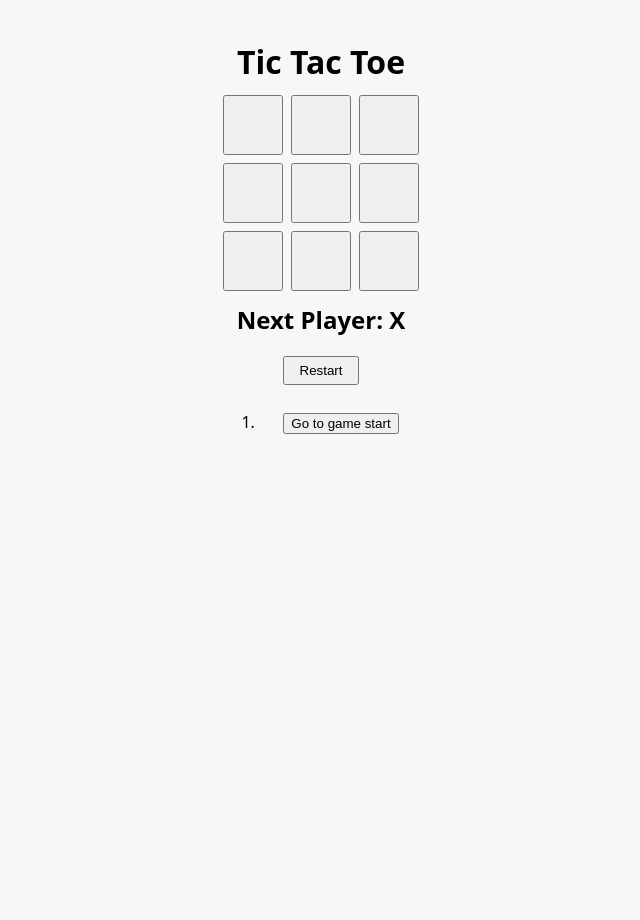
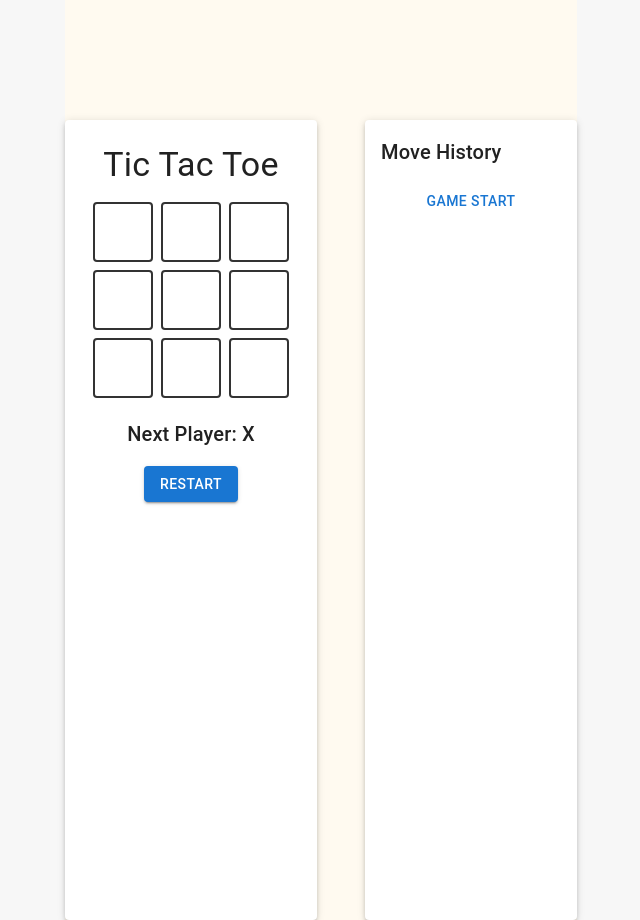
Before and after one commit to arielker/tic-tac-toe, a React (Create React App) app: page / in a window 1280 px wide. Shown: the whole page, without its empty margins (319-959 px from the left). Before the commit the page ends 800 px from the top, so only its background shows below. Built offline with nearby package versions, Linux system fonts and the light colour scheme.

Commit message:
added mui design

```diff
--- a/package.json
+++ b/package.json
@@ -3,6 +3,10 @@
   "version": "0.1.0",
   "private": true,
   "dependencies": {
+    "@emotion/react": "^11.14.0",
+    "@emotion/styled": "^11.14.1",
+    "@mui/icons-material": "^7.3.2",
+    "@mui/material": "^7.3.2",
     "@testing-library/dom": "^10.4.1",
     "@testing-library/jest-dom": "^6.8.0",
     "@testing-library/react": "^16.3.0",
--- a/src/App.tsx
+++ b/src/App.tsx
@@ -1,9 +1,9 @@
 import React, { useState } from "react";
 import { Board } from "./components/Board";
 import { calculateWinner } from "./utils/calculateWinner";
+import { Box, Button, Typography, Paper, List, ListItem } from "@mui/material";
 
 const App: React.FC = () => {
-  // Store history of boards
   const [history, setHistory] = useState<Array<Array<string | null>>>([
     Array(9).fill(null),
   ]);
@@ -23,46 +23,64 @@ const App: React.FC = () => {
     setCurrentMove(newHistory.length);
   };
 
-  const jumpTo = (move: number) => {
-    setCurrentMove(move);
-  };
+  const jumpTo = (move: number) => setCurrentMove(move);
 
   const winner = calculateWinner(currentBoard);
 
   return (
-    <div style={{ textAlign: "center", marginTop: "40px" }}>
-      <h1>Tic Tac Toe</h1>
+    <Box
+      sx={{
+        backgroundColor: "#fffaf0", // creamy white
+        minHeight: "100vh",
+        display: "flex",
+        justifyContent: "center",
+        paddingTop: "15vh",
+      }}
+    >
+      <Box display="flex" gap={6}>
+        {/* Board */}
+        <Paper elevation={3} sx={{ padding: 3 }}>
+          <Typography variant="h4" textAlign="center" gutterBottom>
+            Tic Tac Toe
+          </Typography>
           <Board board={currentBoard} onClick={handleClick} />
-      <h2>
+          <Typography variant="h6" textAlign="center" sx={{ marginTop: 2 }}>
             {winner
               ? `Winner: ${winner}`
               : currentBoard.every(Boolean)
               ? "Draw!"
               : `Next Player: ${isXNext ? "X" : "O"}`}
-      </h2>
-
-      <div style={{ marginTop: "20px" }}>
-        <button
-          style={{ marginBottom: "10px", padding: "5px 15px" }}
+          </Typography>
+          <Box textAlign="center" marginTop={2}>
+            <Button
+              variant="contained"
               onClick={() => {
                 setHistory([Array(9).fill(null)]);
                 setCurrentMove(0);
               }}
             >
               Restart
-        </button>
+            </Button>
+          </Box>
+        </Paper>
 
-        <ol>
+        {/* Move History */}
+        <Paper elevation={3} sx={{ padding: 2, minWidth: 180 }}>
+          <Typography variant="h6" gutterBottom>
+            Move History
+          </Typography>
+          <List dense>
             {history.map((_, move) => (
-            <li key={move}>
-              <button onClick={() => jumpTo(move)}>
-                {move === 0 ? "Go to game start" : `Go to move #${move}`}
-              </button>
-            </li>
+              <ListItem key={move} disablePadding>
+                <Button fullWidth onClick={() => jumpTo(move)}>
+                  {move === 0 ? "Game Start" : `Move #${move}`}
+                </Button>
+              </ListItem>
             ))}
-        </ol>
-      </div>
-    </div>
+          </List>
+        </Paper>
+      </Box>
+    </Box>
   );
 };
 
--- a/src/components/Board.tsx
+++ b/src/components/Board.tsx
@@ -1,5 +1,6 @@
 // components/Board.tsx
 import React from "react";
+import { Box } from "@mui/material";
 import { Square } from "./Square";
 
 type BoardProps = {
@@ -9,26 +10,18 @@ type BoardProps = {
 
 export const Board: React.FC<BoardProps> = ({ board, onClick }) => {
   const renderSquare = (i: number) => (
-    <Square value={board[i]} onClick={() => onClick(i)} />
+    <Square key={i} value={board[i]} onClick={() => onClick(i)} />
   );
 
   return (
-    <div>
-      <div>
-        {renderSquare(0)}
-        {renderSquare(1)}
-        {renderSquare(2)}
-      </div>
-      <div>
-        {renderSquare(3)}
-        {renderSquare(4)}
-        {renderSquare(5)}
-      </div>
-      <div>
-        {renderSquare(6)}
-        {renderSquare(7)}
-        {renderSquare(8)}
-      </div>
-    </div>
+    <Box display="flex" flexDirection="column">
+      {[0, 3, 6].map((row) => (
+        <Box key={row} display="flex" justifyContent="center">
+          {renderSquare(row)}
+          {renderSquare(row + 1)}
+          {renderSquare(row + 2)}
+        </Box>
+      ))}
+    </Box>
   );
 };
--- a/src/components/Square.tsx
+++ b/src/components/Square.tsx
@@ -1,22 +1,35 @@
 // components/Square.tsx
 import React from "react";
+import { Button } from "@mui/material";
 
 type SquareProps = {
   value: string | null;
   onClick: () => void;
 };
 
-export const Square: React.FC<SquareProps> = ({ value, onClick }) => (
-  <button
-    style={{
-      width: "60px",
-      height: "60px",
-      fontSize: "2rem",
-      margin: "4px",
-      cursor: "pointer",
-    }}
-    onClick={onClick}
-  >
-    {value}
-  </button>
-);
+export const Square: React.FC<SquareProps> = ({ value, onClick }) => {
+  const getColor = () => {
+    if (value === "X") return "rgb(0, 51, 204)"; // Blue
+    if (value === "O") return "rgb(204, 0, 0)"; // Red
+    return "inherit";
+  };
+
+  return (
+    <Button
+      variant="outlined"
+      onClick={onClick}
+      sx={{
+        width: 60,
+        height: 60,
+        fontSize: "2rem",
+        minWidth: 60,
+        minHeight: 60,
+        color: getColor(),
+        border: "2px solid #333",
+        margin: 0.5,
+      }}
+    >
+      {value}
+    </Button>
+  );
+};
```
Also changed, not shown: 1 other file (tests, documents, lock files or other folders). Lines whose indentation alone changed are shown as unchanged.
